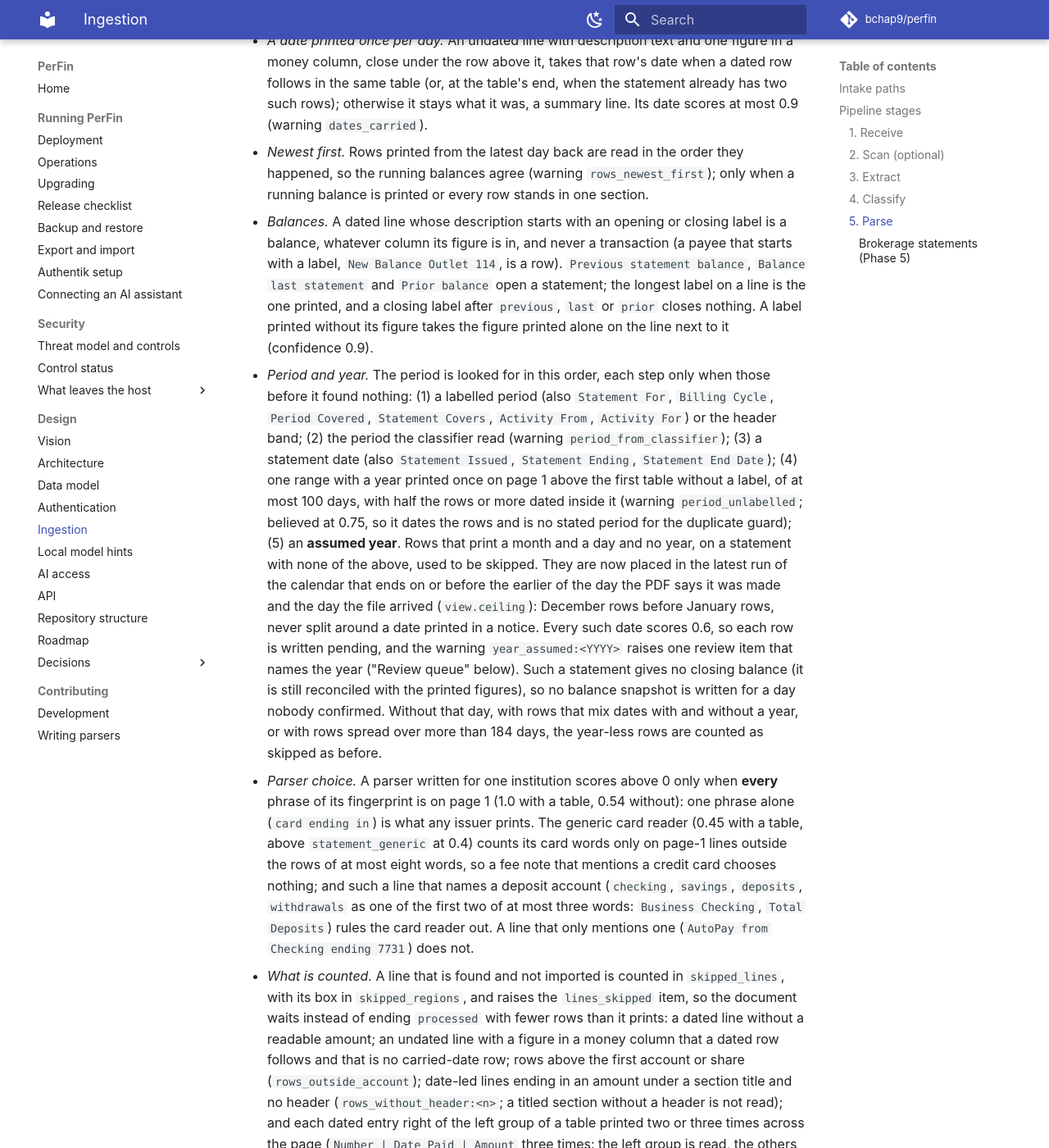
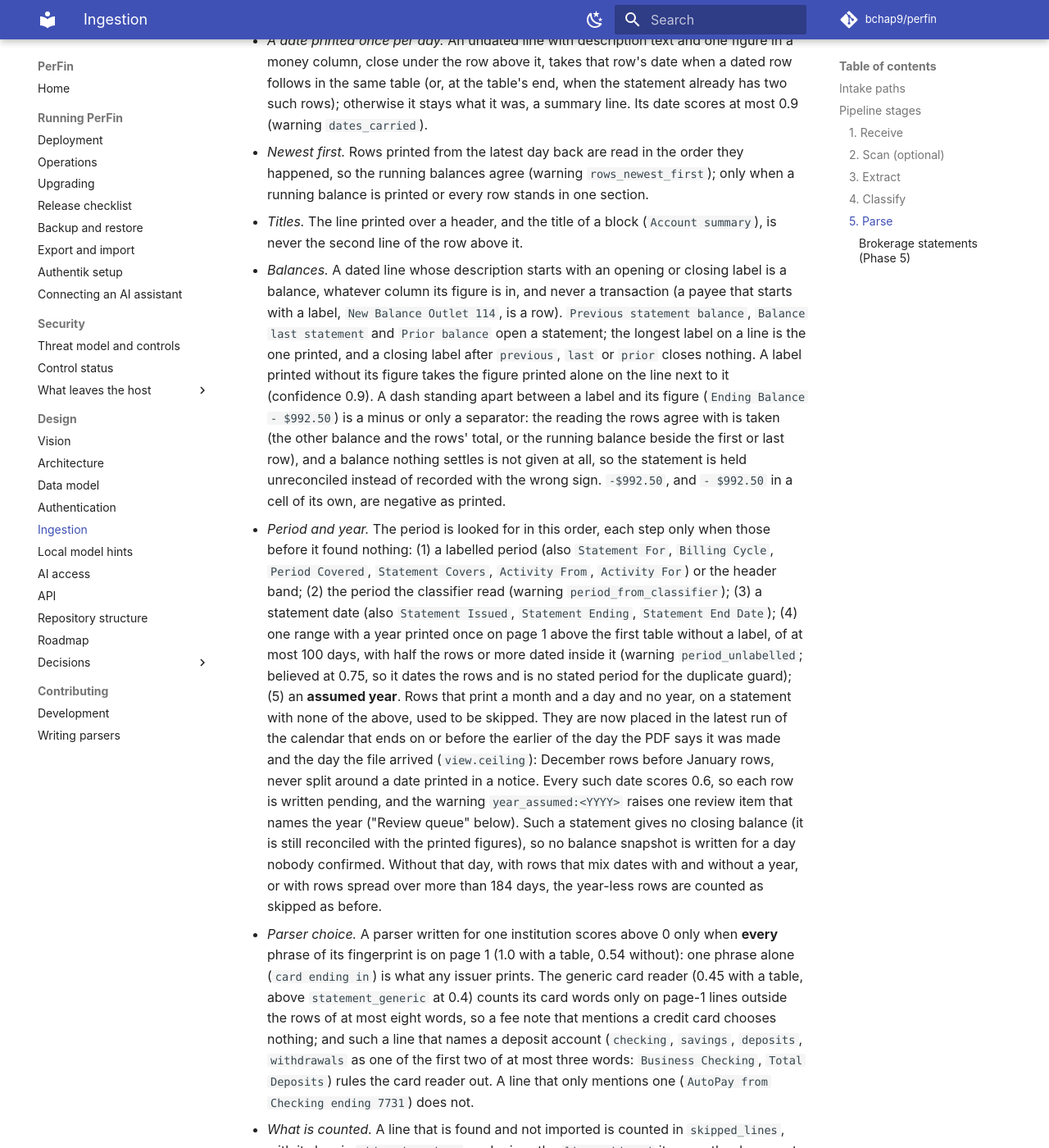
Before and after one commit to Bchap9/PerFin, an MkDocs documentation site: the page built from docs/INGESTION.md, in a window 1280 px wide and 1400 px high, scrolled down 14985 px. Shown: the whole window at 82% size. Built offline with MkDocs 1.6.1 and Material for MkDocs 9.7.7, drawn with Linux system fonts in a browser that asks for light colours; comment, search, counter and statistics services are not loaded; some of the changed text lies outside the part shown.

Commit message:
docs(ingestion): the dash after a balance label, titles over a table, rows after an unread header
Co-Authored-By: Claude Fable 5.2 <noreply@anthropic.com>
Claude-Session: https://claude.ai/code/session_01HRK1FXsJCfeh3aUokzUEVJ

```diff
--- a/docs/INGESTION.md
+++ b/docs/INGESTION.md
@@ -677,6 +677,8 @@ a child answering with parser output is `bad_output`.
     order they happened, so the running balances agree (warning
     `rows_newest_first`); only when a running balance is printed or every
     row stands in one section.
+  - *Titles.* The line printed over a header, and the title of a block
+    (`Account summary`), is never the second line of the row above it.
   - *Balances.* A dated line whose description starts with an opening or
     closing label is a balance, whatever column its figure is in, and
     never a transaction (a payee that starts with a label, `New Balance
@@ -685,7 +687,13 @@ a child answering with parser output is `bad_output`.
     a line is the one printed, and a closing label after `previous`,
     `last` or `prior` closes nothing. A label printed without its figure
     takes the figure printed alone on the line next to it (confidence
-    0.9).
+    0.9). A dash standing apart between a label and its figure (`Ending
+    Balance - $992.50`) is a minus or only a separator: the reading the
+    rows agree with is taken (the other balance and the rows' total, or
+    the running balance beside the first or last row), and a balance
+    nothing settles is not given at all, so the statement is held
+    unreconciled instead of recorded with the wrong sign. `-$992.50`, and
+    `- $992.50` in a cell of its own, are negative as printed.
   - *Period and year.* The period is looked for in this order, each step
     only when those before it found nothing: (1) a labelled period (also
     `Statement For`, `Billing Cycle`, `Period Covered`, `Statement
@@ -731,7 +739,10 @@ a child answering with parser output is `bad_output`.
     first account or share (`rows_outside_account`); date-led lines
     ending in an amount under a section title and no header
     (`rows_without_header:<n>`; a titled section without a header is not
-    read); and each dated entry right of the left group of a table
+    read), and the same lines with words on them after a header of
+    heading words that ended the table without being one PerFin reads
+    (`Date | Balance`; figures by day under it have no words and are not
+    counted); and each dated entry right of the left group of a table
     printed two or three times across the page (`Number | Date Paid |
     Amount` three times: the left group is read, the others are counted,
     `table_across_unread:<n>`, and the statement cannot add up and is
```
Also changed, not shown: CHANGELOG.md (+8 -2 lines).
